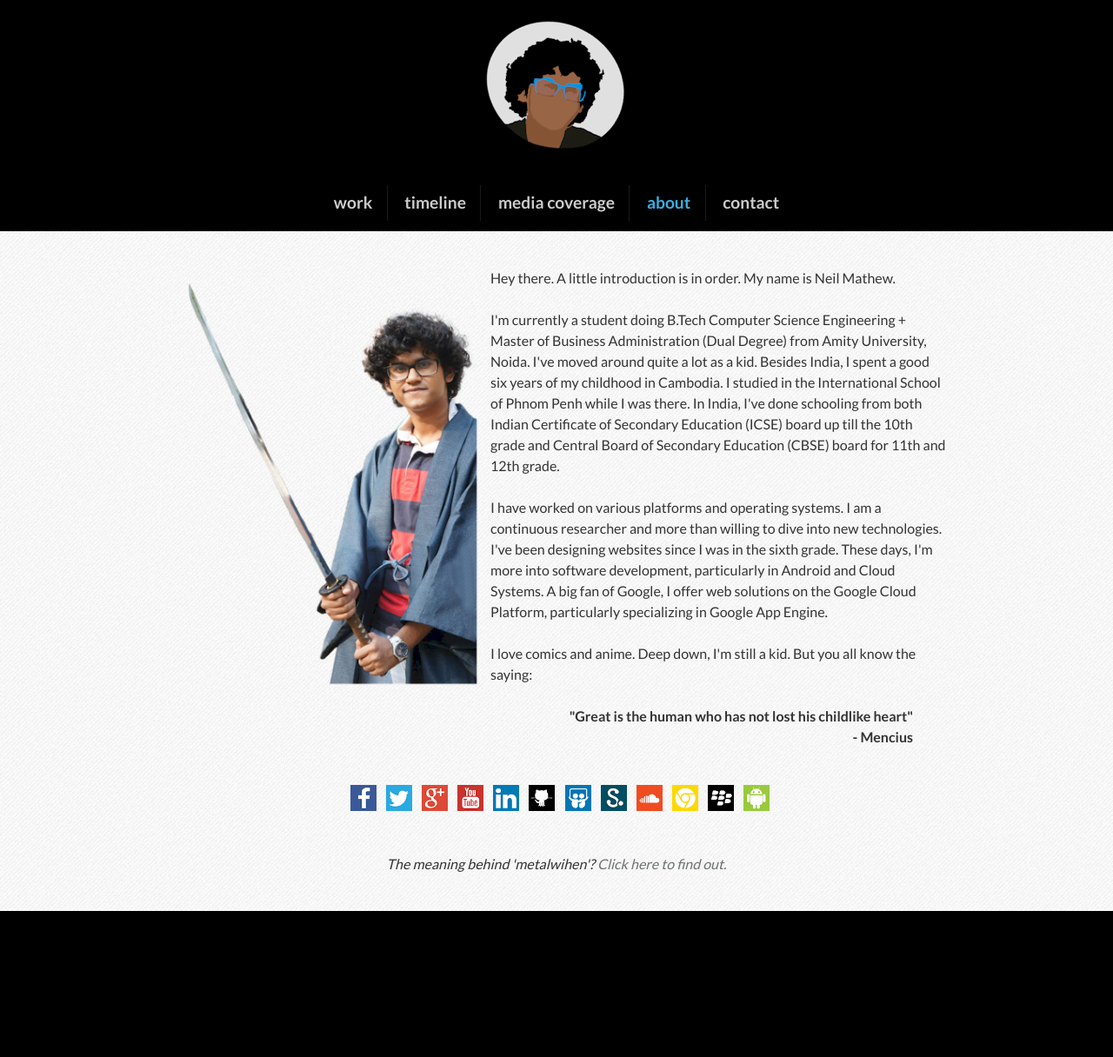
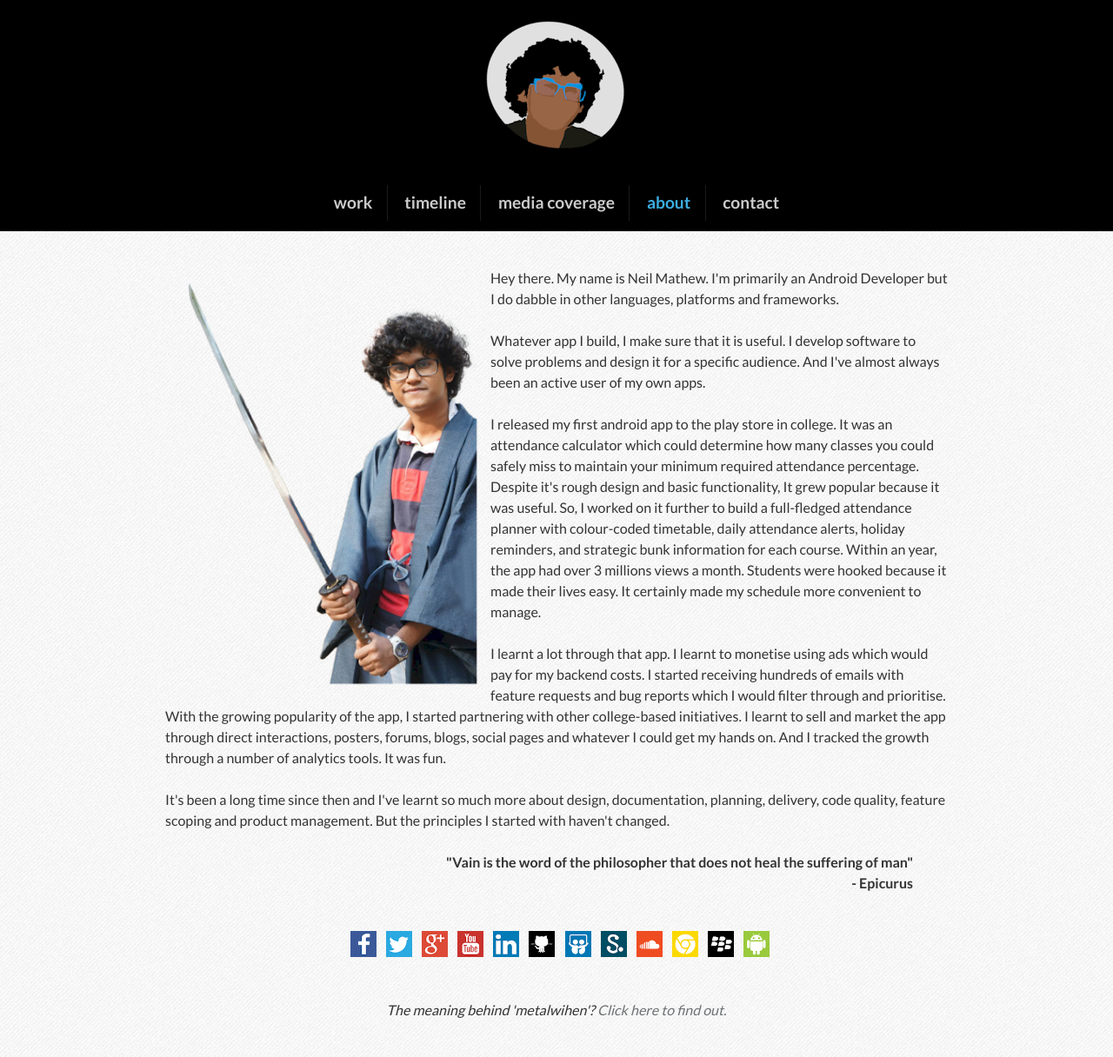
Before and after one commit to metalwihen/metalwihen.github.io, a Jekyll site: the page built from about.html, in a window 1280 px wide. Shown: the whole page at 87% size. Built offline with Jekyll 4.4.1, drawn with Linux system fonts in a browser that asks for light colours; before the commit the page ends 1048 px from its top, so only the background shows below that.

Commit message:
Update about.html

```diff
--- a/about.html
+++ b/about.html
@@ -5,15 +5,21 @@
 
 <section>
 
-	<img src="img/sw_me.png" align=left style="padding:10px;max-height:500px;max-width:374px;width:100%;"><p>Hey there. A little introduction is in order. My name is Neil Mathew. </p>
+	<img src="img/sw_me.png" align=left style="padding:10px;max-height:500px;max-width:374px;width:100%;">
 
-	<p>I'm currently a student doing B.Tech Computer Science Engineering + Master of Business Administration (Dual Degree) from Amity University, Noida. I've moved around quite a lot as a kid. Besides India, I spent a good six years of my childhood in Cambodia. I studied in the International School of Phnom Penh while I was there. In India, I've done schooling from both Indian Certificate of Secondary Education (ICSE) board up till the 10th grade and Central Board of Secondary Education (CBSE) board for 11th and 12th grade.</p>
+	<p>Hey there. My name is Neil Mathew. I'm primarily an Android Developer but I do dabble in other languages, platforms and frameworks.</p>
 
-	<p>I have worked on various platforms and operating systems. I am a continuous researcher and more than willing to dive into new technologies. I've been designing websites since I was in the sixth grade. These days, I'm more into software development, particularly in Android and Cloud Systems. A big fan of Google, I offer web solutions on the Google Cloud Platform, particularly specializing in Google App Engine. </p>
+	<p>Whatever app I build, I make sure that it is useful. I develop software to solve problems and design it for a specific audience. And I've almost always been an active user of my own apps.</p>
 
-	<p>I love comics and anime. Deep down, I'm still a kid. But you all know the saying:</p>
+	<p>I released my first android app to the play store in college. It was an attendance calculator which could determine how many classes you could safely miss to maintain your minimum required attendance percentage. Despite it's rough design and basic functionality, It grew popular because it was useful. So, I worked on it further to build a full-fledged attendance planner with colour-coded timetable, daily attendance alerts, holiday reminders, and strategic bunk information for each course. Within an year, the app had over 3 millions views a month. Students were hooked because it made their lives easy. It certainly made my schedule more convenient to manage. </p>
 
-	<p align=right style="padding-right:40px;font-weight:bold;">"Great is the human who has not lost his childlike heart"<br>&nbsp;&nbsp;&nbsp;&nbsp;&nbsp;&nbsp;- Mencius </p>
+	<p>I learnt a lot through that app. I learnt to monetise using ads which would pay for my backend costs. I started receiving hundreds of emails with feature requests and bug reports which I would filter through and prioritise. With the growing popularity of the app, I started partnering with other college-based initiatives. I learnt to sell and market the app through direct interactions, posters, forums, blogs, social pages and whatever I could get my hands on. And I tracked the growth through a number of analytics tools. It was fun. </p>
+
+	<p>It's been a long time since then and I've learnt so much more about design, documentation, planning, delivery, code quality, feature scoping and product management. But the principles I started with haven't changed.</p>
+
+	<p align=right style="padding-right:40px;font-weight:bold;">"Vain is the word of the philosopher that does not heal the suffering of man"<br>&nbsp;&nbsp;&nbsp;&nbsp;&nbsp;&nbsp;- Epicurus</p>
+
+
 </section>
 <section>
 
```
